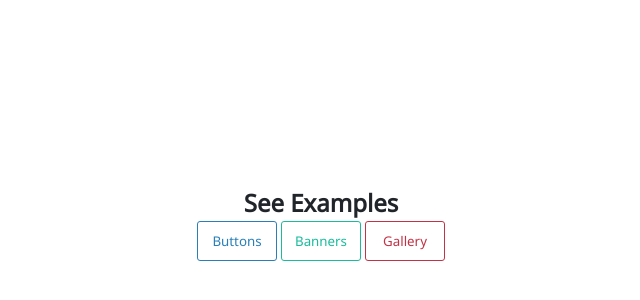
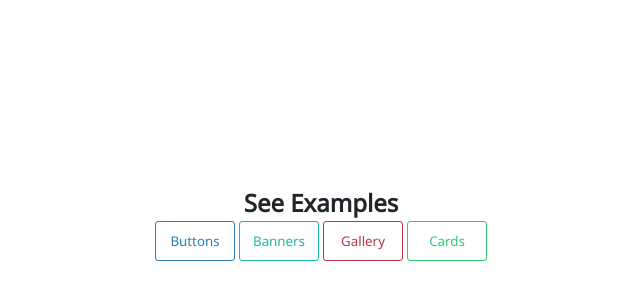
Before and after one commit to manoj1991/seirocssframework, a plain HTML site: page index.html in a window 1280 px wide. Shown: the part 206-506 px from the top of the page, without its empty margins (319-959 px from the left). Drawn offline with Linux system fonts and the light colour scheme.

Commit message:
examples

```diff
--- a/index.html
+++ b/index.html
@@ -8,6 +8,7 @@
     <link rel="stylesheet" href="style.css">
     <link rel="stylesheet" href="css/seiro.css">
     <link href="https://fonts.googleapis.com/css?family=Quicksand|Catamaran|Noto+Sans" rel="stylesheet">
+    <link rel="shortcut icon" href="https://farm5.staticflickr.com/4558/38360678471_57862c56f8_o.png" type="image/x-icon">
 </head>
 <body>
  <div class="s-banner-fullheight">
@@ -22,6 +23,9 @@
         <a href="/examples/gallery.html">
             <button class="outlined-button-danger">Gallery</button>
         </a>
+        <a href="/examples/cards.html">
+            <button class="button outlined-button-success">Cards</button>
+        </a>
     </div>
  </div>
 </body>
```
Also changed, not shown: examples/gallery.html (+1 -0 lines).
